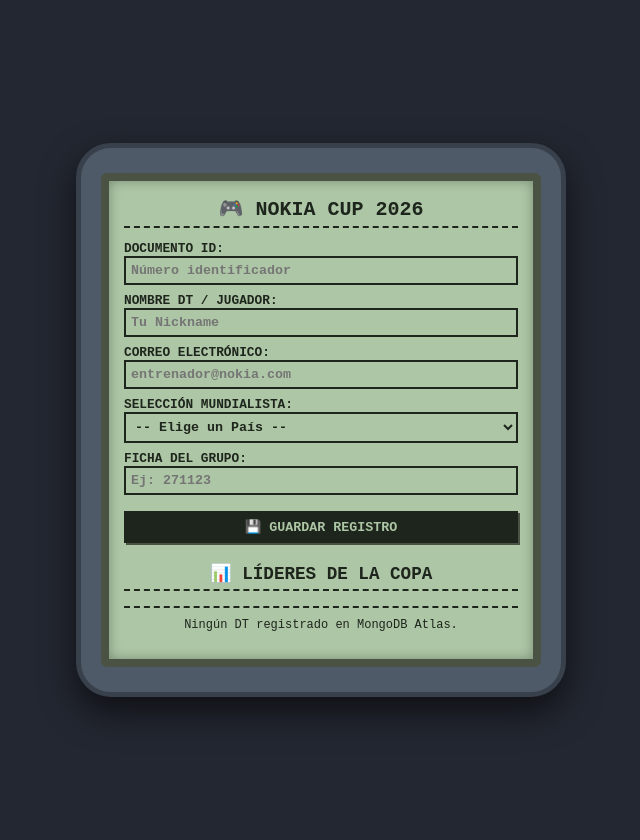
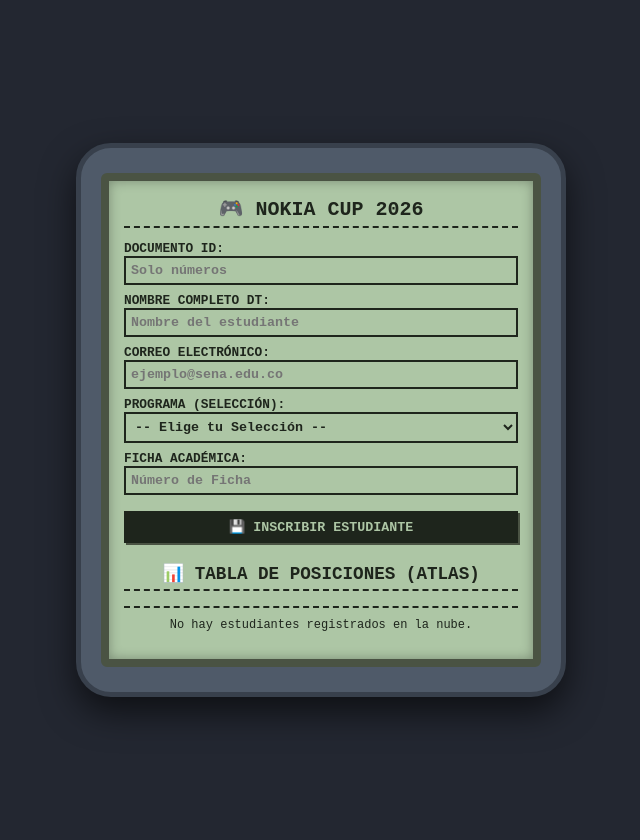
Before and after one commit to Brayanbii/june05, a Flask app: template templates/index.html in a window 1280 px wide. Shown: the whole page, without its empty margins (319-959 px from the left). Run offline with Flask 3, Linux system fonts and the light colour scheme; the template is opened without the code that fills it, so the values that code supplies are empty.

Commit message:
Update index.html

```diff
--- a/templates/index.html
+++ b/templates/index.html
@@ -3,7 +3,7 @@
 <head>
     <meta charset="UTF-8">
     <meta name="viewport" content="width=device-width, initial-scale=1.0">
-    <title>Nokia Cup 2026 - Control Center</title>
+    <title>Nokia Cup 2026 - Copa del Mundo</title>
     <style>
         :root {
             --nokia-screen: #adc6a5;
@@ -100,7 +100,7 @@
         .tabla-scroll {
             margin-top: 10px;
             overflow-x: auto;
-            max-height: 180px;
+            max-height: 200px;
             border-top: 2px dashed var(--nokia-dark);
         }
         table {
@@ -119,7 +119,7 @@
         .btn-play {
             background: var(--nokia-dark);
             color: var(--nokia-screen);
-            padding: 1px 4px;
+            padding: 2px 5px;
             text-decoration: none;
             font-size: 0.7rem;
             font-weight: bold;
@@ -142,20 +142,20 @@
         <form method="POST" action="/">
             <div class="form-group">
                 <label>Documento ID:</label>
-                <input type="text" name="documento" required placeholder="Número identificador">
+                <input type="text" name="documento" required placeholder="Solo números">
             </div>
             <div class="form-group">
-                <label>Nombre DT / Jugador:</label>
-                <input type="text" name="nombre" required placeholder="Tu Nickname">
+                <label>Nombre Completo DT:</label>
+                <input type="text" name="nombre" required placeholder="Nombre del estudiante">
             </div>
             <div class="form-group">
                 <label>Correo Electrónico:</label>
-                <input type="email" name="correo" required placeholder="entrenador@nokia.com">
+                <input type="email" name="correo" required placeholder="ejemplo@sena.edu.co">
             </div>
             <div class="form-group">
-                <label>Selección Mundialista:</label>
+                <label>Programa (Selección):</label>
                 <select name="equipo" required>
-                    <option value="">-- Elige un País --</option>
+                    <option value="">-- Elige tu Selección --</option>
                     <option value="Colombia">Colombia 🇨🇴</option>
                     <option value="México">México 🇲🇽</option>
                     <option value="Estados Unidos">Estados Unidos 🇺🇸</option>
@@ -164,21 +164,21 @@
                 </select>
             </div>
             <div class="form-group">
-                <label>Ficha del Grupo:</label>
-                <input type="text" name="ficha" required placeholder="Ej: 271123">
+                <label>Ficha Académica:</label>
+                <input type="text" name="ficha" required placeholder="Número de Ficha">
             </div>
-            <button type="submit">💾 Guardar Registro</button>
+            <button type="submit">💾 Inscribir Estudiante</button>
         </form>
 
-        <h2>📊 LÍDERES DE LA COPA</h2>
+        <h2>📊 TABLA DE POSICIONES (ATLAS)</h2>
         <div class="tabla-scroll">
             {% if jugadores %}
                 <table>
                     <thead>
                         <tr>
-                            <th>DT (Doc)</th>
-                            <th>País (Ficha)</th>
-                            <th>Estadísticas</th>
+                            <th>Estudiante</th>
+                            <th>Programa/Ficha</th>
+                            <th>Pts/Goles</th>
                             <th>Acción</th>
                         </tr>
                     </thead>
@@ -186,7 +186,7 @@
                         {% for j in jugadores %}
                             <tr>
                                 <td><strong>{{ j.nombre }}</strong><br>ID: {{ j.documento }}</td>
-                                <td>{{ j.equipo }}<br>F: {{ j.ficha }}</td>
+                                <td>{{ j.equipo }}<br>Ficha: {{ j.ficha }}</td>
                                 <td>🏆 {{ j.puntos }} PTS<br>⚽ {{ j.goles_favor }} GF</td>
                                 <td><a href="/simular/{{ j.documento }}" class="btn-play">🕹️ Jugar</a></td>
                             </tr>
@@ -194,7 +194,7 @@
                     </tbody>
                 </table>
             {% else %}
-                <p style="font-size: 0.75rem; text-align: center; margin-top: 10px;">Ningún DT registrado en MongoDB Atlas.</p>
+                <p style="font-size: 0.75rem; text-align: center; margin-top: 10px;">No hay estudiantes registrados en la nube.</p>
             {% endif %}
         </div>
     </div>
```
